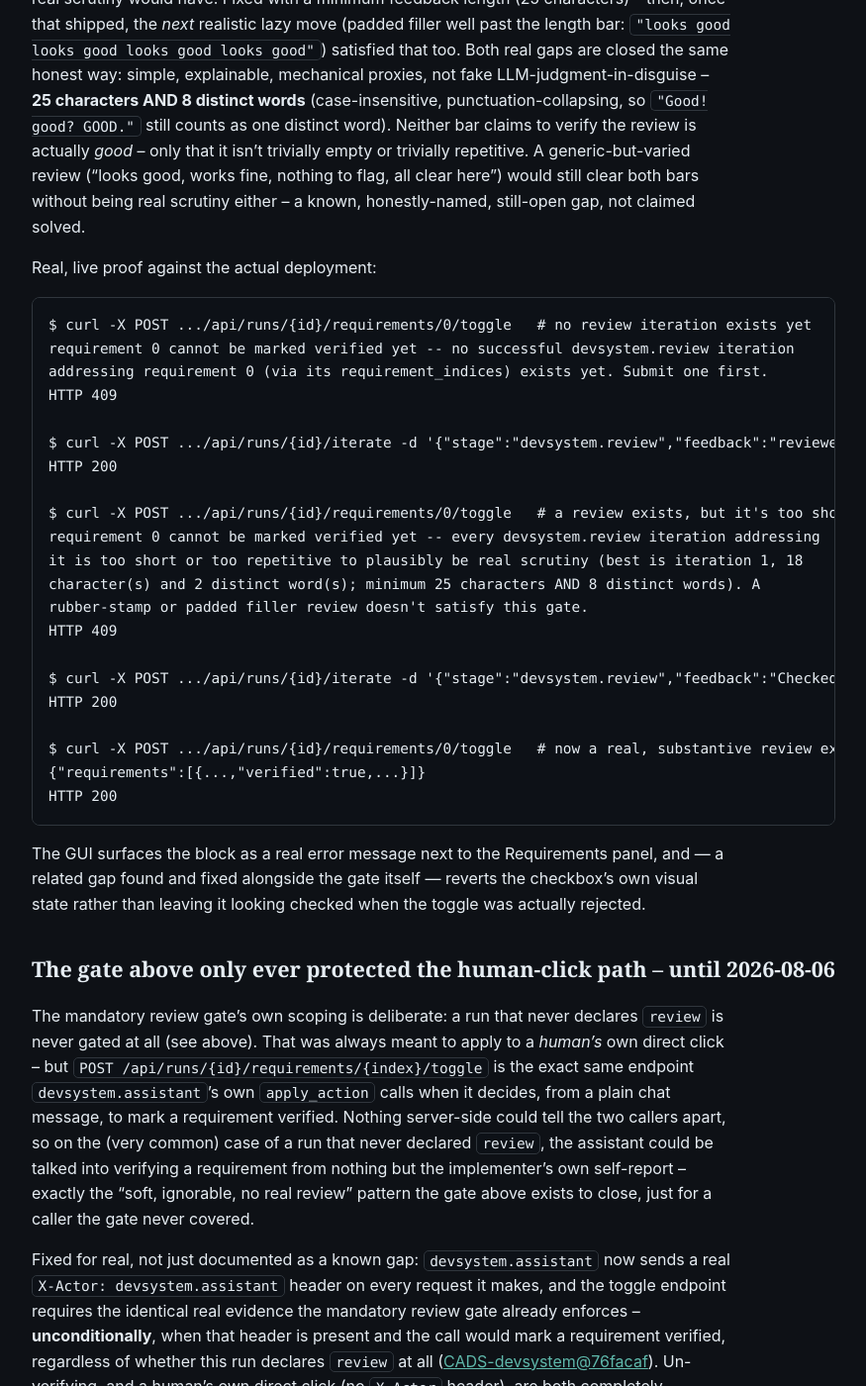
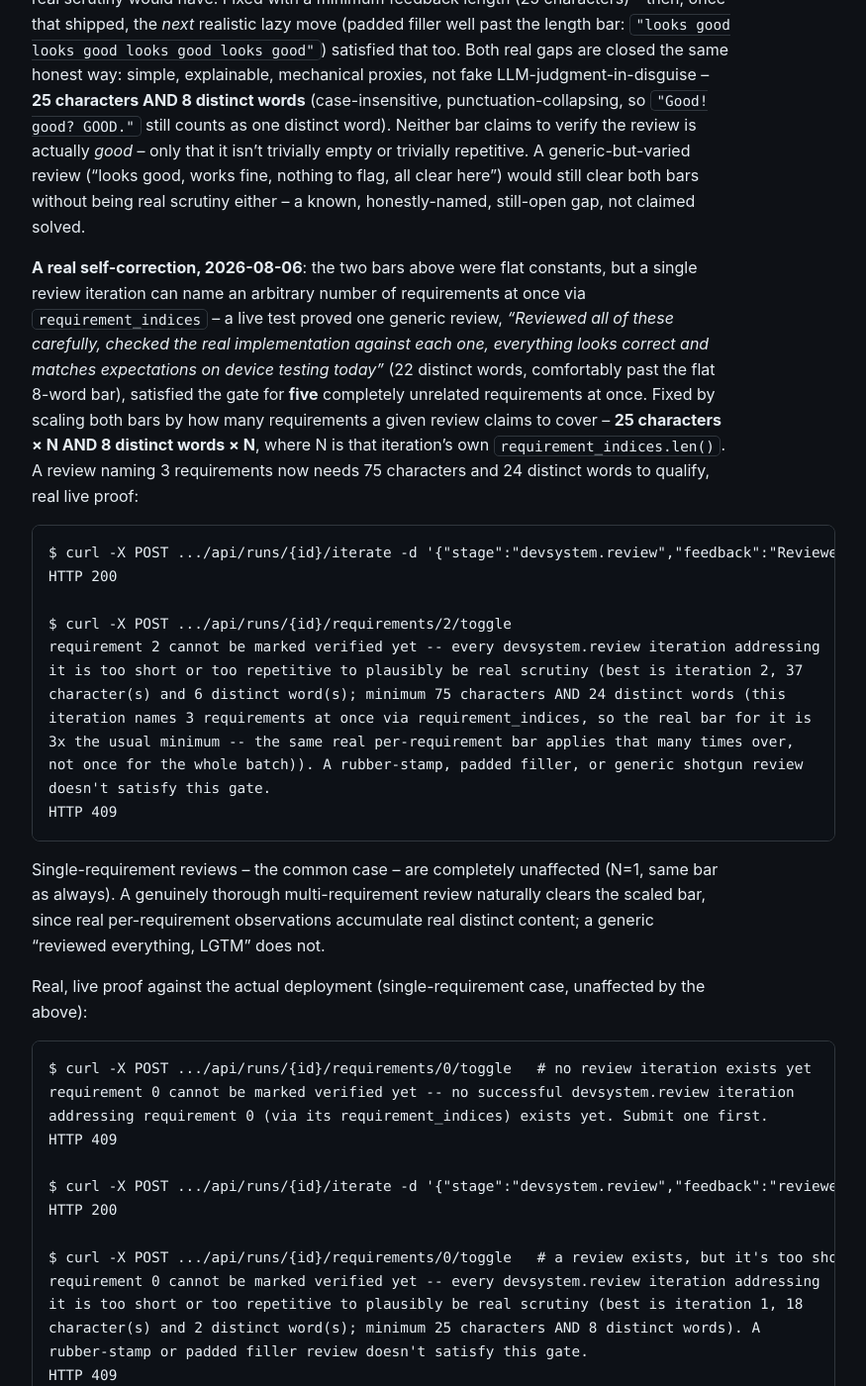
Before and after one commit to scimbe/CADS-devsystem-docs, a Jekyll site: the page built from _explanation/requirements-and-automode.md, in a window 1280 px wide and 1400 px high, scrolled down 2950 px. Shown: the whole window at 99% size, without its empty margins (322-1197 px from the left). Built offline with Jekyll 4.4.1, drawn with Linux system fonts in a browser that asks for light colours.

Commit message:
explanation: document the shotgun-review scaling fix and the badge undercount fix
Two real code changes since the last docs firing:

CADS-devsystem@a3233fd: the review gate's length/distinct-word bars were
flat constants regardless of how many requirements a single review
claimed to cover via requirement_indices -- documents the live-verified
before/after (a generic 22-word review that used to satisfy the gate for
five unrelated requirements at once now needs 5x the usual bar), with a
fresh live transcript re-run against the actual deployment while writing
this page (3-requirement case, 75 chars / 24 distinct words required).

CADS-devsystem@c5c02c5: the Pipeline chip's pending-proposal badge only
summed three of the five real proposal queues, silently undercounting
runs with a pending panel-removal or panel-edit proposal. Added a real
count confirmation to self-optimizing-pipeline.md's own badge mention --
live-verified against a run carrying one of each of the five real
proposal kinds, badge reads 5 -- plus the honest history of why it
didn't for a while.

Validated live before writing, not paraphrased from commit messages.
Hermetic Jekyll build confirmed clean before shipping.

Co-Authored-By: Claude Sonnet 5 <noreply@anthropic.com>
Claude-Session: https://claude.ai/code/session_018FkngvdKnmVcAT84EZe7Ur

````diff
--- a/_explanation/requirements-and-automode.md
+++ b/_explanation/requirements-and-automode.md
@@ -121,7 +121,37 @@ empty or trivially repetitive. A generic-but-varied review ("looks good, works f
 flag, all clear here") would still clear both bars without being real scrutiny either -- a known,
 honestly-named, still-open gap, not claimed solved.
 
-Real, live proof against the actual deployment:
+**A real self-correction, 2026-08-06**: the two bars above were flat constants, but a single review
+iteration can name an arbitrary number of requirements at once via `requirement_indices` -- a live
+test proved one generic review, *"Reviewed all of these carefully, checked the real implementation
+against each one, everything looks correct and matches expectations on device testing today"* (22
+distinct words, comfortably past the flat 8-word bar), satisfied the gate for **five** completely
+unrelated requirements at once. Fixed by scaling both bars by how many requirements a given review
+claims to cover -- **25 characters × N AND 8 distinct words × N**, where N is that iteration's own
+`requirement_indices.len()`. A review naming 3 requirements now needs 75 characters and 24 distinct
+words to qualify, real live proof:
+
+```
+$ curl -X POST .../api/runs/{id}/iterate -d '{"stage":"devsystem.review","feedback":"Reviewed all of these carefully today","succeeded":true,"requirement_indices":[0,1,2]}'
+HTTP 200
+
+$ curl -X POST .../api/runs/{id}/requirements/2/toggle
+requirement 2 cannot be marked verified yet -- every devsystem.review iteration addressing
+it is too short or too repetitive to plausibly be real scrutiny (best is iteration 2, 37
+character(s) and 6 distinct word(s); minimum 75 characters AND 24 distinct words (this
+iteration names 3 requirements at once via requirement_indices, so the real bar for it is
+3x the usual minimum -- the same real per-requirement bar applies that many times over,
+not once for the whole batch)). A rubber-stamp, padded filler, or generic shotgun review
+doesn't satisfy this gate.
+HTTP 409
+```
+
+Single-requirement reviews -- the common case -- are completely unaffected (N=1, same bar as
+always). A genuinely thorough multi-requirement review naturally clears the scaled bar, since real
+per-requirement observations accumulate real distinct content; a generic "reviewed everything, LGTM"
+does not.
+
+Real, live proof against the actual deployment (single-requirement case, unaffected by the above):
 
 ```
 $ curl -X POST .../api/runs/{id}/requirements/0/toggle   # no review iteration exists yet
````
Also changed, not shown: _explanation/self-optimizing-pipeline.md (+7 -1 lines).
